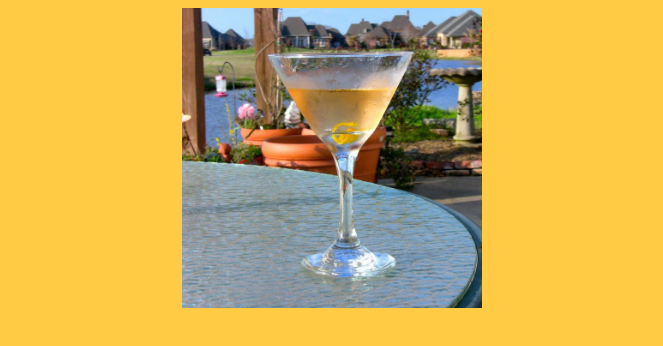
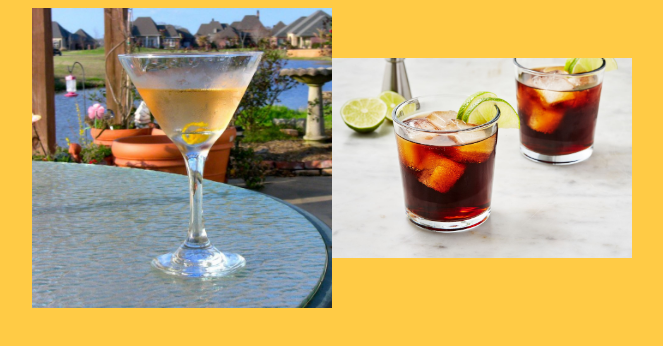
Before and after one commit to alexsaltstein/drunkful-site, a plain HTML site: page image_loader.html in a window 1280 px wide. Shown: the whole page, without its empty margins (308-971 px from the left). Drawn offline with Linux system fonts and the light colour scheme.

Commit message:
added rum and coke to imageloader

```diff
--- a/image_loader.html
+++ b/image_loader.html
@@ -12,6 +12,7 @@
 
 <body class="flexbox">
     <img src="./public/images/cocktail_images/boomerang.jpg" alt="Boomerang" style="width: 300px;">
+    <img src="./public/images/cocktail_images/rumAndCoke.jpg" alt="rumAndCoke" style="width: 300px;">
 </body>
 
 </html>
```
